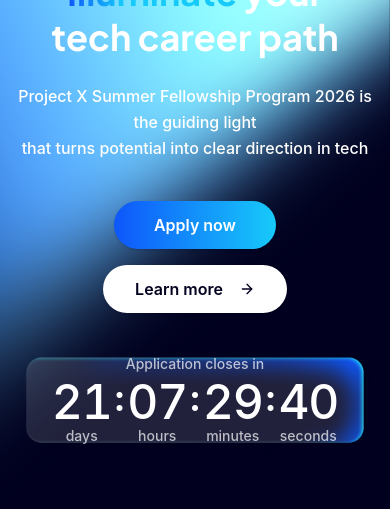
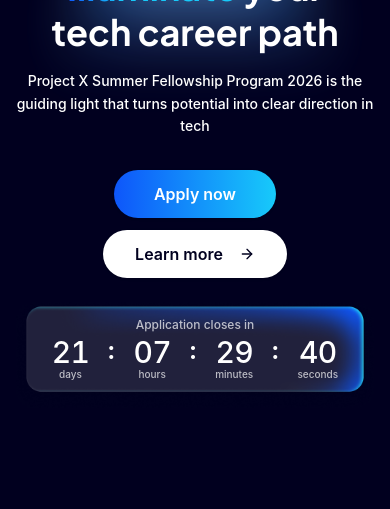
Before and after one commit to Project-X-Vietnam/landing-page, a Next.js app: page /sfp2026 in a window 390 px wide. Shown: the part 240-749 px from the top of the page. Built offline with nearby package versions, Linux system fonts and the light colour scheme; no server answers.

Commit message:
feat: refine countdown component styling and layout on SFP2026 page, update success screen text for clarity, and adjust navbar visibility for mobile

```diff
--- a/app/sfp2026/apply/SuccessScreen.tsx
+++ b/app/sfp2026/apply/SuccessScreen.tsx
@@ -41,7 +41,7 @@ const TIMELINE_STEPS = [
     icon: <Search className="w-4 h-4" />,
     title: "Application Review",
     desc: "Our team carefully reviews every application.",
-    time: "After deadline",
+    time: "After form closed",
   },
   {
     icon: <Mail className="w-4 h-4" />,
--- a/app/sfp2026/page.tsx
+++ b/app/sfp2026/page.tsx
@@ -7,6 +7,7 @@ import { Button } from "@/components/ui/button";
 import Navbar from "@/components/Navbar";
 import Link from "next/link";
 import Image from "next/image";
+import { cn } from "@/lib/utils";
 import {
   trackClickApplyCta,
   trackScrollDepth,
@@ -70,7 +71,7 @@ function Countdown() {
     return () => clearInterval(id);
   }, []);
   return (
-    <div className="mt-10 w-full max-w-[700px] mx-auto">
+    <div className="mt-6 sm:mt-10 w-full max-w-[480px] sm:max-w-[700px] mx-auto">
       <div className="relative" style={{ aspectRatio: "973 / 288" }}>
         <Image
           src="/images/sfp2026/countdown_hero.png"
@@ -81,28 +82,28 @@ function Countdown() {
         <div
           className="absolute inset-0 flex flex-col items-center justify-center px-[10%] -translate-y-[6%]"
         >
-          <p className="text-sm font-medium text-white/70 text-center mb-1">
+          <p className="text-xs sm:text-sm font-medium text-white/70 text-center mb-1">
             Application closes in
           </p>
           <div className="flex items-start justify-between w-full">
             <div className="flex flex-col items-center font-medium">
-              <span className="text-5xl xl:text-6xl 2xl:text-7xl font-medium text-white tabular-nums leading-none tracking-tight">{String(d).padStart(2, "0")}</span>
-              <span className="text-sm text-white/70 font-medium">days</span>
+              <span className="text-3xl sm:text-5xl xl:text-6xl 2xl:text-7xl font-medium text-white tabular-nums leading-none tracking-tight">{String(d).padStart(2, "0")}</span>
+              <span className="text-[10px] sm:text-sm text-white/70 font-medium">days</span>
             </div>
-            <span className="text-4xl xl:text-5xl 2xl:text-6xl font-bold text-white leading-none mt-[2px]">:</span>
+            <span className="text-2xl sm:text-4xl xl:text-5xl 2xl:text-6xl font-bold text-white leading-none mt-[2px]">:</span>
             <div className="flex flex-col items-center font-medium">
-              <span className="text-5xl xl:text-6xl 2xl:text-7xl font-medium text-white tabular-nums leading-none tracking-tight">{String(h).padStart(2, "0")}</span>
-              <span className="text-sm text-white/70 font-medium">hours</span>
+              <span className="text-3xl sm:text-5xl xl:text-6xl 2xl:text-7xl font-medium text-white tabular-nums leading-none tracking-tight">{String(h).padStart(2, "0")}</span>
+              <span className="text-[10px] sm:text-sm text-white/70 font-medium">hours</span>
             </div>
-            <span className="text-4xl xl:text-5xl 2xl:text-6xl font-bold text-white leading-none mt-[2px]">:</span>
+            <span className="text-2xl sm:text-4xl xl:text-5xl 2xl:text-6xl font-bold text-white leading-none mt-[2px]">:</span>
             <div className="flex flex-col items-center font-medium">
-              <span className="text-5xl xl:text-6xl 2xl:text-7xl font-medium text-white tabular-nums leading-none tracking-tight">{String(m).padStart(2, "0")}</span>
-              <span className="text-sm text-white/70 font-medium">minutes</span>
+              <span className="text-3xl sm:text-5xl xl:text-6xl 2xl:text-7xl font-medium text-white tabular-nums leading-none tracking-tight">{String(m).padStart(2, "0")}</span>
+              <span className="text-[10px] sm:text-sm text-white/70 font-medium">minutes</span>
             </div>
-            <span className="text-4xl xl:text-5xl 2xl:text-6xl font-bold text-white leading-none mt-[2px]">:</span>
+            <span className="text-2xl sm:text-4xl xl:text-5xl 2xl:text-6xl font-bold text-white leading-none mt-[2px]">:</span>
             <div className="flex flex-col items-center font-medium">
-              <span className="text-5xl xl:text-6xl 2xl:text-7xl font-medium text-white tabular-nums leading-none tracking-tight">{String(s).padStart(2, "0")}</span>
-              <span className="text-sm text-white/70 font-medium">seconds</span>
+              <span className="text-3xl sm:text-5xl xl:text-6xl 2xl:text-7xl font-medium text-white tabular-nums leading-none tracking-tight">{String(s).padStart(2, "0")}</span>
+              <span className="text-[10px] sm:text-sm text-white/70 font-medium">seconds</span>
             </div>
           </div>
         </div>
@@ -344,8 +345,13 @@ function TestimonialFlipCard({ testimonial, index }: { testimonial: TestimonialD
         style={{ rotateY: springRotateY }}
         className="preserve-3d relative w-full h-full"
       >
-        {/* Front Face */}
-        <div className="backface-hidden absolute inset-0 rounded-[24px] border border-white/10 bg-gradient-to-br from-[#0E56FA]/10 via-white/5 to-[#17CAFA]/10 backdrop-blur-lg p-8 flex flex-col items-center justify-center">
+        {/* Front Face — visibility fallback for Safari backdrop-blur bug */}
+        <div
+          className={cn(
+            "backface-hidden absolute inset-0 rounded-[24px] border border-white/10 bg-gradient-to-br from-[#0E56FA]/10 via-white/5 to-[#17CAFA]/10 backdrop-blur-lg p-8 flex flex-col items-center justify-center transition-opacity duration-200",
+            isFlipped ? "opacity-0 pointer-events-none" : "opacity-100"
+          )}
+        >
           <div className="pointer-events-none absolute right-[-20%] top-[-20%] h-48 w-48 rounded-full bg-blue-500/20 blur-3xl" />
 
           <div className="relative mb-6">
@@ -380,8 +386,13 @@ function TestimonialFlipCard({ testimonial, index }: { testimonial: TestimonialD
           </div>
         </div>
 
-        {/* Back Face */}
-        <div className="backface-hidden rotate-y-180 absolute inset-0 rounded-[24px] border border-white/10 bg-gradient-to-br from-[#0E56FA]/10 via-white/5 to-[#17CAFA]/10 backdrop-blur-lg p-8 flex flex-col justify-between">
+        {/* Back Face — visibility fallback for Safari backdrop-blur bug */}
+        <div
+          className={cn(
+            "backface-hidden rotate-y-180 absolute inset-0 rounded-[24px] border border-white/10 bg-gradient-to-br from-[#0E56FA]/10 via-white/5 to-[#17CAFA]/10 backdrop-blur-lg p-8 flex flex-col justify-between transition-opacity duration-200",
+            isFlipped ? "opacity-100" : "opacity-0 pointer-events-none"
+          )}
+        >
           <div className="pointer-events-none absolute right-[-20%] top-[-20%] h-48 w-48 rounded-full bg-blue-500/30 blur-3xl" />
 
           <div className="relative z-10 flex flex-col justify-center flex-1">
@@ -763,8 +774,20 @@ export default function SFP2026Page() {
       />
 
       {/* Hero */}
-      <section className="relative min-h-screen flex flex-col justify-between overflow-hidden pt-24 pb-8 snap-start">
-        <div className="pointer-events-none absolute inset-0 overflow-hidden">
+      <section className="relative min-h-[100svh] flex flex-col justify-between overflow-hidden pt-20 pb-6 sm:pt-24 sm:pb-8 snap-start">
+        {/* Mobile light — vertical beam */}
+        <div className="pointer-events-none absolute inset-0 overflow-hidden sm:hidden">
+          <Image
+            src="/images/sfp2026/light.svg"
+            alt=""
+            width={973}
+            height={794}
+            priority
+            className="absolute -top-[5%] left-1/2 -translate-x-1/2 w-[280%] h-auto opacity-95 scale-y-[1.6]"
+          />
+        </div>
+        {/* Desktop light — horizontal beam */}
+        <div className="pointer-events-none absolute inset-0 overflow-hidden hidden sm:block">
           <Image
             src="/images/sfp2026/light_hero.svg"
             alt=""
@@ -776,7 +799,7 @@ export default function SFP2026Page() {
 
 
         {/* Main Content Container */}
-        <div className="relative z-10 flex-1 flex flex-col justify-center max-w-7xl w-full mx-auto px-4 sm:px-6 lg:px-10 text-center">
+        <div className="relative z-10 flex-1 flex flex-col justify-center -mt-12 sm:mt-0 max-w-7xl w-full mx-auto px-4 sm:px-6 lg:px-10 text-center">
           {/* Main Headline with Gradient */}
           <motion.h1
             initial={{ opacity: 0, y: 30 }}
@@ -796,17 +819,18 @@ export default function SFP2026Page() {
             initial={{ opacity: 0, y: 20 }}
             animate={{ opacity: 1, y: 0 }}
             transition={{ duration: 0.5, delay: 0.2 }}
-            className="mt-6 text-base md:text-lg lg:text-xl max-w-3xl font-medium mx-auto text-white leading-relaxed"
+            className="mt-4 sm:mt-6 text-sm sm:text-base md:text-lg lg:text-xl max-w-3xl font-medium mx-auto text-white leading-relaxed"
             style={{ fontFamily: "SF Pro Display, -apple-system, sans-serif" }}
           >
-            Project X Summer Fellowship Program 2026 is the guiding light <br /> that turns potential into clear direction in tech          </motion.p>
+            Project X Summer Fellowship Program 2026 is the guiding light<br className="hidden sm:inline" /> that turns potential into clear direction in tech
+          </motion.p>
 
           {/* CTA Buttons */}
           <motion.div
             initial={{ opacity: 0, y: 20 }}
             animate={{ opacity: 1, y: 0 }}
             transition={{ duration: 0.5, delay: 0.35 }}
-            className="mt-10 flex flex-col sm:flex-row items-center justify-center gap-4"
+            className="mt-8 sm:mt-10 flex flex-col sm:flex-row items-center justify-center gap-3 sm:gap-4"
           >
             <Link href="/sfp2026/apply" onClick={() => trackClickApplyCta("hero", "hero")}>
               <Button
@@ -840,11 +864,11 @@ export default function SFP2026Page() {
       </section>
 
       {/* Our Impact So Far */}
-      <section id="impact" className="relative min-h-screen flex flex-col justify-center py-24 transition-colors duration-200 snap-start bg-[#01001F] overflow-hidden">
+      <section id="impact" className="relative min-h-[auto] md:min-h-screen flex flex-col justify-center py-16 md:py-24 transition-colors duration-200 snap-start bg-[#01001F] overflow-hidden">
         <div className="w-full lg:max-w-[75vw] mx-auto px-4 sm:px-6 lg:px-10 relative z-10">
           <motion.div initial={{ opacity: 0, y: 20 }} whileInView={{ opacity: 1, y: 0 }} viewport={{ once: true }} className="relative text-center mb-12">
             <div className="pointer-events-none absolute left-1/2 top-4 -z-10 h-40 w-40 -translate-x-1/2 rounded-full bg-primary/60 blur-3xl" />
-            <h2 className="text-5xl md:text-6xl font-medium mb-6 text-white">
+            <h2 className="text-3xl sm:text-5xl md:text-6xl font-medium mb-4 sm:mb-6 text-white">
               Our <span className="bg-gradient-to-r from-[#0E56FA] to-[#17CAFA] bg-clip-text text-transparent">impact</span> so far
             </h2>
             <p className="text-base md:text-lg max-w-2xl mx-auto text-white/60 leading-none">
@@ -919,7 +943,7 @@ export default function SFP2026Page() {
       </section>
 
       {/* About Project X Vietnam */}
-      <section id="about-pjx" ref={aboutRef} className="relative min-h-screen flex flex-col justify-center py-24 transition-colors duration-200 snap-start bg-[#01001F] overflow-hidden">
+      <section id="about-pjx" ref={aboutRef} className="relative min-h-[auto] md:min-h-screen flex flex-col justify-center py-16 md:py-24 transition-colors duration-200 snap-start bg-[#01001F] overflow-hidden">
         <div className="pointer-events-none absolute bottom-0 right-0 translate-x-1/4 translate-y-1/4 z-0 w-[150vw] md:w-[80vw]">
           <Image src="/images/sfp2026/cloud.svg" alt="" width={1200} height={800} className="w-full" />
         </div>
@@ -937,7 +961,7 @@ export default function SFP2026Page() {
                 initial={{ opacity: 0, y: -10 }}
                 whileInView={{ opacity: 1, y: 0 }}
                 viewport={{ once: true }}
-                className="text-5xl md:text-6xl font-medium text-left text-white"
+                className="text-3xl sm:text-5xl md:text-6xl font-medium text-left text-white"
               >
                 <span>About </span>
                 <span className="bg-gradient-to-r from-[#0E56FA] to-[#17CAFA] bg-clip-text text-transparent">{aboutPJXTyped}</span>
@@ -1108,7 +1132,7 @@ export default function SFP2026Page() {
             initial={{ opacity: 0, y: -10 }}
             whileInView={{ opacity: 1, y: 0 }}
             viewport={{ once: true }}
-            className="text-5xl md:text-6xl font-medium mb-8 md:mb-16 text-left text-white"
+            className="text-3xl sm:text-5xl md:text-6xl font-medium mb-6 sm:mb-8 md:mb-16 text-left text-white"
           >
             <span>About </span>
             <span className="bg-gradient-to-r from-[#0E56FA] to-[#17CAFA] bg-clip-text text-transparent">{aboutSFPTyped}</span>
@@ -1306,7 +1330,7 @@ export default function SFP2026Page() {
       </section>
 
       {/* Targeted Roles & Domains */}
-      <section id="roles" className="relative min-h-screen flex flex-col justify-center py-24 transition-colors duration-200 snap-start bg-[#01001F] overflow-hidden">
+      <section id="roles" className="relative min-h-[auto] md:min-h-screen flex flex-col justify-center py-16 md:py-24 transition-colors duration-200 snap-start bg-[#01001F] overflow-hidden">
         <div className="max-w-7xl mx-auto w-full px-4 sm:px-6 lg:px-10">
           <motion.div initial={{ opacity: 0, y: 20 }} whileInView={{ opacity: 1, y: 0 }} viewport={{ once: true }} className="text-center mb-10">
             <div className="pointer-events-none absolute left-1/2 top-4 -z-10 h-40 w-40 -translate-x-1/2 rounded-full bg-primary/40 blur-3xl" />
@@ -1365,7 +1389,7 @@ export default function SFP2026Page() {
       </section>
 
       {/* The Fellowship Journey 2026 */}
-      <section id="journey" className="relative min-h-screen flex flex-col justify-center py-24 transition-colors duration-200 snap-start bg-[#01001F]">
+      <section id="journey" className="relative min-h-[auto] md:min-h-screen flex flex-col justify-center py-16 md:py-24 transition-colors duration-200 snap-start bg-[#01001F]">
         <div className="pointer-events-none absolute -left-[120%] md:-left-[48%] top-1/2 -translate-y-1/2 z-0 w-[200vw] md:w-[90vw] aspect-square md:max-w-[1500px]">
           <Image
             src="/images/sfp2026/moonlight_v2.svg"
@@ -1437,7 +1461,7 @@ A structured journey from selection to internship placement and professional dev
       </section>
 
       {/* How SFP Shapes Our Fellows */}
-      <section id="testimonials" className="relative min-h-screen flex flex-col justify-center py-24 transition-colors duration-200 snap-start">
+      <section id="testimonials" className="relative min-h-[auto] md:min-h-screen flex flex-col justify-center py-16 md:py-24 transition-colors duration-200 snap-start">
         <div className="max-w-7xl mx-auto w-full px-4 sm:px-6 lg:px-10">
           <div className="pointer-events-none absolute left-1/2 top-1/2 -z-10 w-[140%] -translate-x-1/2 -translate-y-1/2 opacity-25 blur-2xl animate-pulse [animation-duration:8s]">
             <Image src="/images/sfp2026/cloud.svg" alt="" width={1600} height={900} className="w-full" />
@@ -1484,7 +1508,7 @@ A structured journey from selection to internship placement and professional dev
       </section>
 
       {/* FAQ */}
-      <section id="faq" className="min-h-screen flex flex-col justify-center py-24 transition-colors duration-500 snap-start bg-[#01001F]">
+      <section id="faq" className="min-h-[auto] md:min-h-screen flex flex-col justify-center py-16 md:py-24 transition-colors duration-500 snap-start bg-[#01001F]">
         <div className="max-w-7xl mx-auto w-full px-4 sm:px-6 lg:px-10">
           <motion.h2 initial={{ opacity: 0, y: 20 }} whileInView={{ opacity: 1, y: 0 }} viewport={{ once: true }} className="text-5xl md:text-6xl font-medium text-center mb-12 text-white">
             Frequently Asked <span className="bg-gradient-to-r from-[#0E56FA] to-[#17CAFA] bg-clip-text text-transparent">Questions</span>
--- a/components/Navbar.tsx
+++ b/components/Navbar.tsx
@@ -167,7 +167,7 @@ export default function Navbar({
             </div>
 
             {showCta && (
-              <div className="flex items-center gap-3">
+              <div className="hidden sm:flex items-center gap-3">
                 <CursorTooltip text="Apply">
                   <Link href="/sfp2026/apply" onClick={() => trackClickApplyCta("navbar")}>
                     <Button
```
